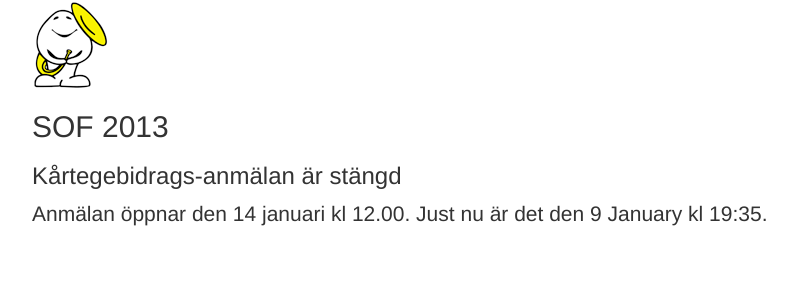
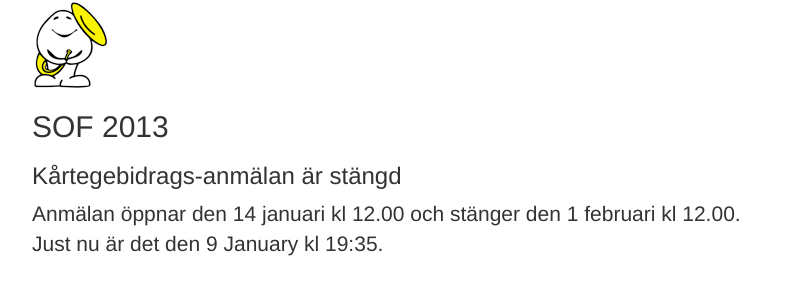
Before and after one commit to LinTek/SOF13, a Django app: template anmalan/sof/templates/cortege/closed.html in a window 1280 px wide. Shown: the top 300 px of the page, without its empty margins (38-835 px from the left). Run offline with Django 3.2, Linux system fonts and the light colour scheme; the template is opened without the code that fills it, so the values that code supplies are empty; some libraries are stand-ins or nearby versions.

Commit message:
Edited cortege closed text

```diff
--- a/anmalan/settings.py
+++ b/anmalan/settings.py
@@ -1,2 +1,2 @@
-# from sof.conf.settings_cortege import *
-from sof.conf.settings_orchestra import *
+from sof.conf.settings_cortege import *
+# from sof.conf.settings_orchestra import *
--- a/anmalan/sof/templates/cortege/closed.html
+++ b/anmalan/sof/templates/cortege/closed.html
@@ -3,6 +3,7 @@
 {% block content %}
     <h3>Kårtegebidrags-anmälan är stängd</h3>
     <p class="lead">
-        Anmälan öppnar den 14 januari kl 12.00. Just nu är det den {% now "j F" %} kl {% now "H:i" %}.
+        Anmälan öppnar den 14 januari kl 12.00 och stänger den 1 februari kl 12.00.<br>
+        Just nu är det den {% now "j F" %} kl {% now "H:i" %}.
     </p>
 {% endblock %}
```
